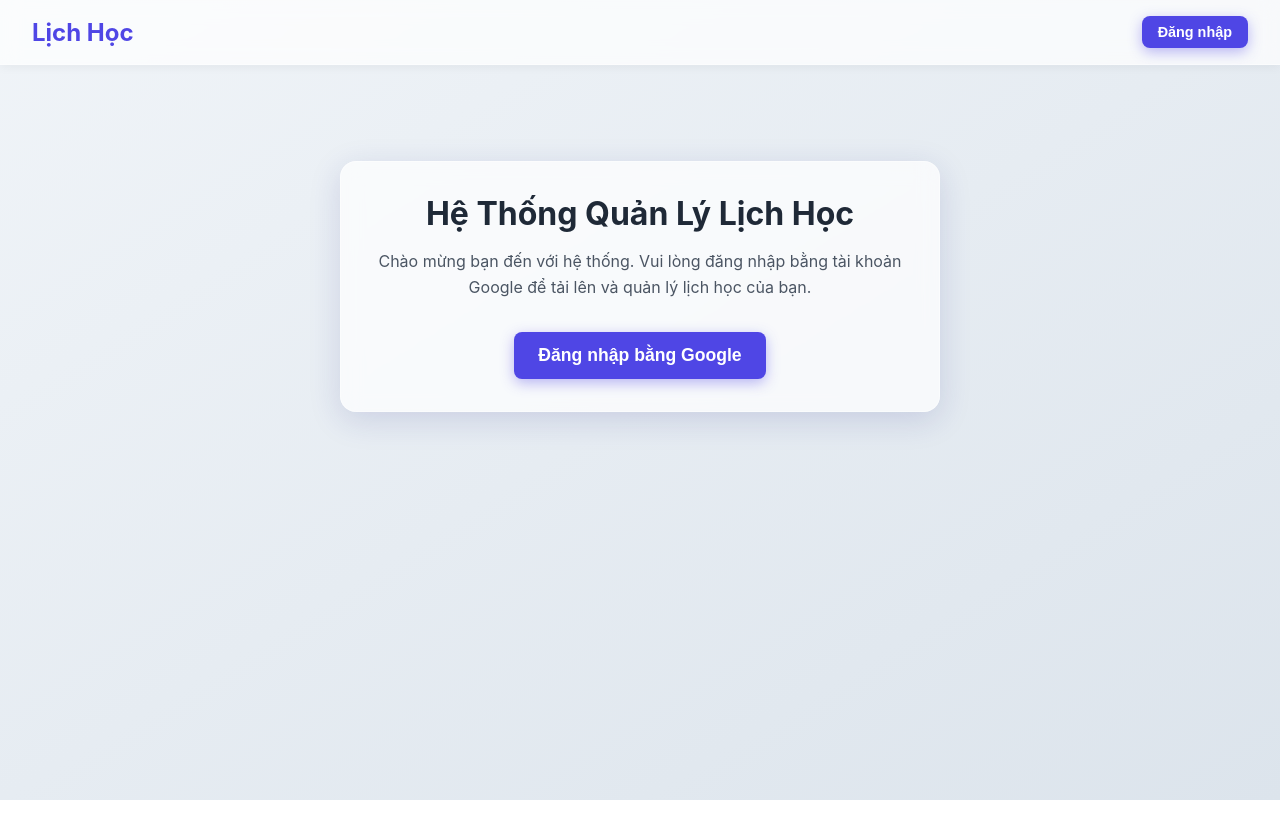
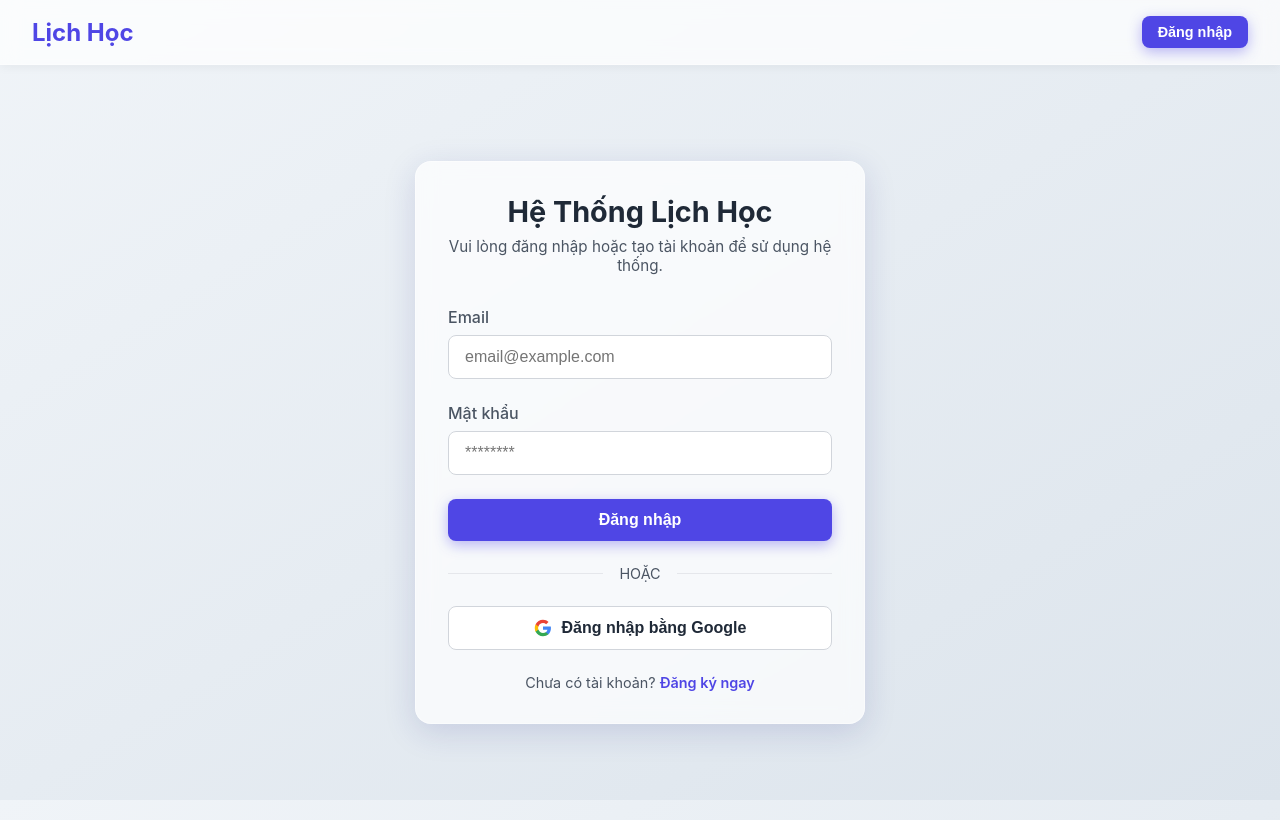
Before and after one commit to tghip26/lichhoc, a Next.js app: page / in a window 1280 px wide. Built offline with nearby package versions, Linux system fonts and the light colour scheme; no server answers.

Commit message:
Thêm tính năng đăng ký và đăng nhập bằng email

```diff
--- a/src/app/page.js
+++ b/src/app/page.js
@@ -1,12 +1,18 @@
 "use client";
 
+import { useState, useEffect } from "react";
 import { useAuth } from "@/context/AuthContext";
 import { useRouter } from "next/navigation";
-import { useEffect } from "react";
 
 export default function Home() {
-  const { user, loading, loginWithGoogle } = useAuth();
+  const { user, loading, loginWithGoogle, loginWithEmail, registerWithEmail } = useAuth();
   const router = useRouter();
+
+  const [isLoginMode, setIsLoginMode] = useState(true);
+  const [email, setEmail] = useState("");
+  const [password, setPassword] = useState("");
+  const [authError, setAuthError] = useState("");
+  const [processing, setProcessing] = useState(false);
 
   useEffect(() => {
     if (user && !loading) {
@@ -18,17 +24,111 @@ export default function Home() {
     return <div className="loader"></div>;
   }
 
+  const handleSubmit = async (e) => {
+    e.preventDefault();
+    setAuthError("");
+    setProcessing(true);
+    try {
+      if (isLoginMode) {
+        await loginWithEmail(email, password);
+      } else {
+        await registerWithEmail(email, password);
+      }
+    } catch (err) {
+      console.error(err);
+      if (err.code === "auth/invalid-credential" || err.code === "auth/wrong-password" || err.code === "auth/user-not-found") {
+        setAuthError("Email hoặc mật khẩu không chính xác.");
+      } else if (err.code === "auth/email-already-in-use") {
+        setAuthError("Email này đã được sử dụng. Vui lòng đăng nhập.");
+      } else if (err.code === "auth/weak-password") {
+        setAuthError("Mật khẩu quá yếu. Vui lòng chọn mật khẩu từ 6 ký tự trở lên.");
+      } else {
+        setAuthError("Có lỗi xảy ra: " + err.message);
+      }
+    } finally {
+      setProcessing(false);
+    }
+  };
+
+  const handleGoogleLogin = async () => {
+    setAuthError("");
+    try {
+      await loginWithGoogle();
+    } catch (err) {
+      setAuthError("Không thể đăng nhập bằng Google: " + err.message);
+    }
+  };
+
   return (
-    <div className="glass-panel" style={{ maxWidth: "600px", margin: "4rem auto", textAlign: "center" }}>
-      <h1 className="page-title" style={{ marginBottom: "1rem", fontSize: "2rem" }}>Hệ Thống Quản Lý Lịch Học</h1>
-      <p style={{ color: "var(--text-secondary)", marginBottom: "2rem", lineHeight: "1.6" }}>
-        Chào mừng bạn đến với hệ thống. Vui lòng đăng nhập bằng tài khoản Google để tải lên và quản lý lịch học của bạn.
+    <div className="glass-panel" style={{ maxWidth: "450px", margin: "4rem auto", textAlign: "center" }}>
+      <h1 className="page-title" style={{ marginBottom: "0.5rem", fontSize: "1.8rem" }}>Hệ Thống Lịch Học</h1>
+      <p style={{ color: "var(--text-secondary)", marginBottom: "2rem", fontSize: "0.95rem" }}>
+        Vui lòng đăng nhập hoặc tạo tài khoản để sử dụng hệ thống.
       </p>
 
       {!user && (
-        <button onClick={loginWithGoogle} className="btn btn-primary" style={{ padding: "0.8rem 1.5rem", fontSize: "1.1rem" }}>
-          Đăng nhập bằng Google
-        </button>
+        <>
+          {authError && (
+            <div style={{ padding: "0.8rem", backgroundColor: "var(--danger)", color: "white", borderRadius: "8px", marginBottom: "1.5rem", fontSize: "0.9rem" }}>
+              {authError}
+            </div>
+          )}
+
+          <form onSubmit={handleSubmit} style={{ textAlign: "left", marginBottom: "1.5rem" }}>
+            <div className="form-group">
+              <label className="form-label">Email</label>
+              <input
+                type="email"
+                value={email}
+                onChange={(e) => setEmail(e.target.value)}
+                required
+                className="form-input"
+                placeholder="email@example.com"
+              />
+            </div>
+            <div className="form-group">
+              <label className="form-label">Mật khẩu</label>
+              <input
+                type="password"
+                value={password}
+                onChange={(e) => setPassword(e.target.value)}
+                required
+                className="form-input"
+                placeholder="********"
+                minLength={6}
+              />
+            </div>
+            <button type="submit" className="btn btn-primary" style={{ width: "100%" }} disabled={processing}>
+              {processing ? "Đang xử lý..." : (isLoginMode ? "Đăng nhập" : "Đăng ký tài khoản")}
+            </button>
+          </form>
+
+          <div style={{ display: "flex", alignItems: "center", margin: "1.5rem 0" }}>
+            <div style={{ flex: 1, height: "1px", background: "#E5E7EB" }}></div>
+            <span style={{ padding: "0 1rem", color: "var(--text-secondary)", fontSize: "0.9rem" }}>HOẶC</span>
+            <div style={{ flex: 1, height: "1px", background: "#E5E7EB" }}></div>
+          </div>
+
+          <button onClick={handleGoogleLogin} className="btn" style={{ width: "100%", background: "white", border: "1px solid #D1D5DB", color: "var(--text-primary)", marginBottom: "1.5rem", boxShadow: "none" }}>
+            <svg style={{ width: "18px", height: "18px", marginRight: "10px" }} viewBox="0 0 24 24">
+              <path d="M22.56 12.25c0-.78-.07-1.53-.2-2.25H12v4.26h5.92c-.26 1.37-1.04 2.53-2.21 3.31v2.77h3.57c2.08-1.92 3.28-4.74 3.28-8.09z" fill="#4285F4" />
+              <path d="M12 23c2.97 0 5.46-.98 7.28-2.66l-3.57-2.77c-.98.66-2.23 1.06-3.71 1.06-2.86 0-5.29-1.93-6.16-4.53H2.18v2.84C3.99 20.53 7.7 23 12 23z" fill="#34A853" />
+              <path d="M5.84 14.09c-.22-.66-.35-1.36-.35-2.09s.13-1.43.35-2.09V7.07H2.18C1.43 8.55 1 10.22 1 12s.43 3.45 1.18 4.93l2.85-2.22.81-.62z" fill="#FBBC05" />
+              <path d="M12 5.38c1.62 0 3.06.56 4.21 1.64l3.15-3.15C17.45 2.09 14.97 1 12 1 7.7 1 3.99 3.47 2.18 7.07l3.66 2.84c.87-2.6 3.3-4.53 6.16-4.53z" fill="#EA4335" />
+            </svg>
+            Đăng nhập bằng Google
+          </button>
+
+          <p style={{ color: "var(--text-secondary)", fontSize: "0.9rem" }}>
+            {isLoginMode ? "Chưa có tài khoản? " : "Đã có tài khoản? "}
+            <span
+              style={{ color: "var(--primary)", cursor: "pointer", fontWeight: "600" }}
+              onClick={() => { setIsLoginMode(!isLoginMode); setAuthError(""); }}
+            >
+              {isLoginMode ? "Đăng ký ngay" : "Đăng nhập"}
+            </span>
+          </p>
+        </>
       )}
     </div>
   );
--- a/src/context/AuthContext.js
+++ b/src/context/AuthContext.js
@@ -1,7 +1,7 @@
 "use client";
 
 import { createContext, useContext, useEffect, useState } from "react";
-import { onAuthStateChanged, signInWithPopup, GoogleAuthProvider, signOut } from "firebase/auth";
+import { onAuthStateChanged, signInWithPopup, GoogleAuthProvider, signOut, createUserWithEmailAndPassword, signInWithEmailAndPassword } from "firebase/auth";
 import { auth } from "@/lib/firebase";
 
 const AuthContext = createContext();
@@ -33,7 +33,16 @@ export function AuthProvider({ children }) {
       await signInWithPopup(auth, provider);
     } catch (error) {
       console.error("Lỗi đăng nhập:", error);
+      throw error;
     }
+  };
+
+  const registerWithEmail = async (email, password) => {
+    return createUserWithEmailAndPassword(auth, email, password);
+  };
+
+  const loginWithEmail = async (email, password) => {
+    return signInWithEmailAndPassword(auth, email, password);
   };
 
   const logout = async () => {
@@ -45,7 +54,7 @@ export function AuthProvider({ children }) {
   };
 
   return (
-    <AuthContext.Provider value={{ user, loading, isAdmin, loginWithGoogle, logout }}>
+    <AuthContext.Provider value={{ user, loading, isAdmin, loginWithGoogle, registerWithEmail, loginWithEmail, logout }}>
       {children}
     </AuthContext.Provider>
   );
```
